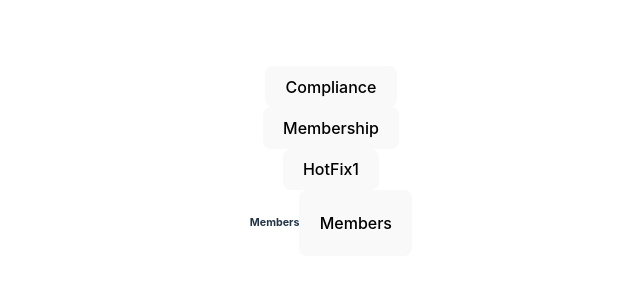
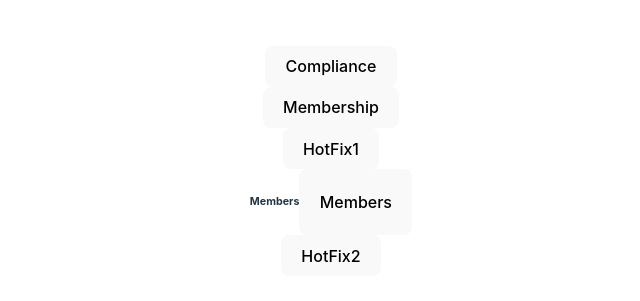
Before and after one commit to capitalch/crmls-lab, a React (Vite) app in the folder crmls-lab-app/: page / in a window 1280 px wide. Shown: the part 239-540 px from the top of the page, without its empty margins (309-949 px from the left). Built offline with nearby package versions, Linux system fonts and the light colour scheme.

Commit message:
hotfix2 branch added hotfix2Comp

```diff
--- a/crmls-lab-app/src/App.tsx
+++ b/crmls-lab-app/src/App.tsx
@@ -1,6 +1,7 @@
 import './App.css'
 import { Compliance } from './components/compliance'
 import { HotFix1 } from './components/hotFix1'
+import { HotFix2 } from './components/hotfix2Comp'
 import { Members } from './components/members'
 import { Membership } from './components/membership'
 function App() {
@@ -10,6 +11,7 @@ function App() {
       <Membership />
       <HotFix1 />
       <Members />
+      <HotFix2 />
     </div>
   )
 }
--- /dev/null
+++ b/crmls-lab-app/src/components/hotfix2Comp.tsx
@@ -0,0 +1,5 @@
+export function HotFix2() {
+    return (<div>
+        <button>HotFix2</button>
+    </div>)
+}
```
